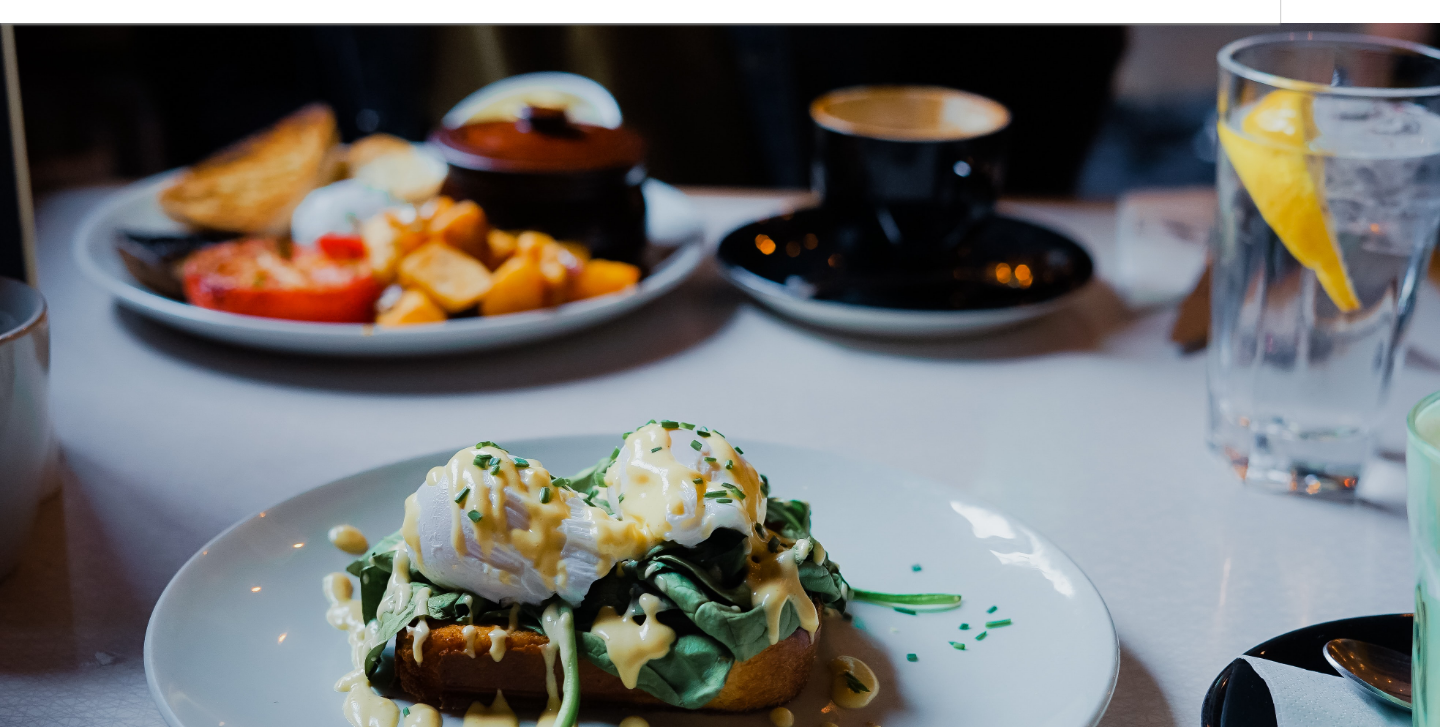
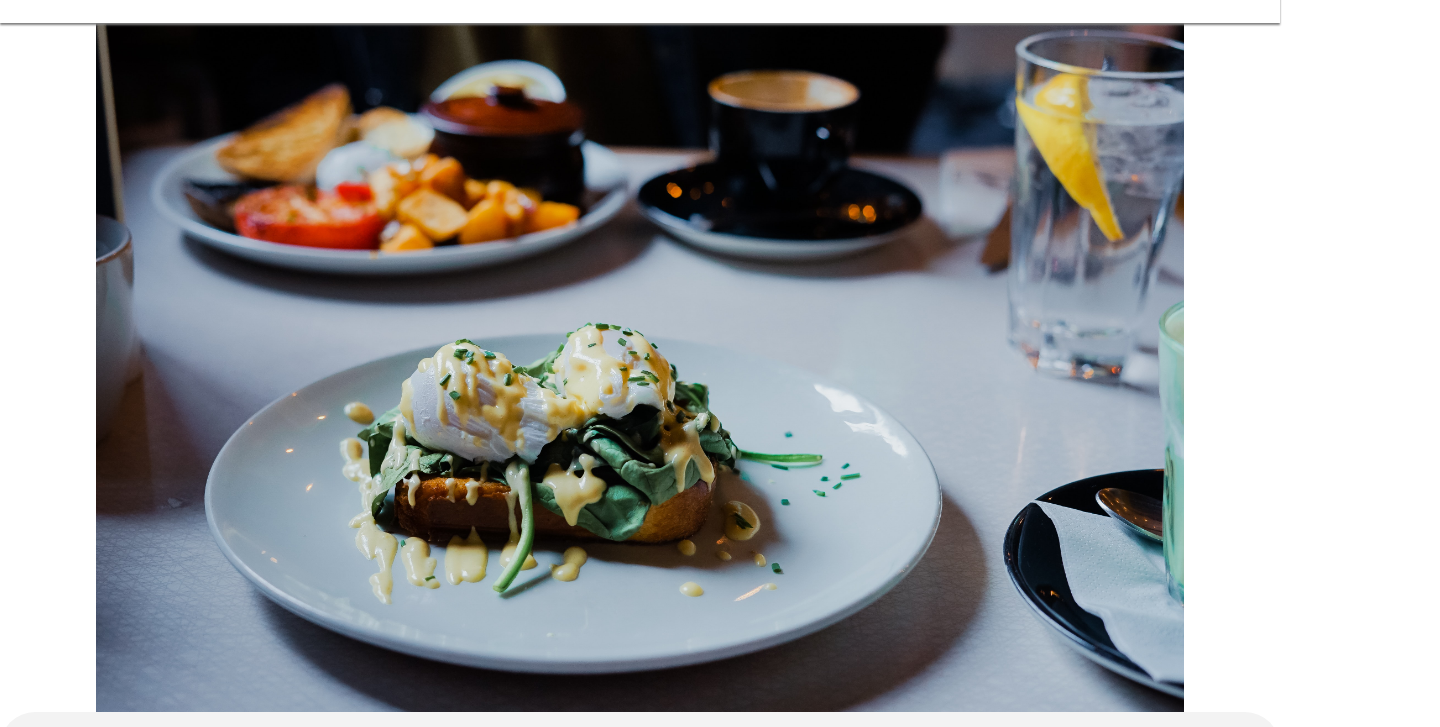
Before and after one commit to JefStartDev/ohmyfood, a website: page A-la-française.html in a window 1280 px wide. Shown: the part 73-800 px from the top of the page, 1440 px wide, since content can reach past the window. Drawn offline with nearby package versions, Linux system fonts and the light colour scheme; a web font is replaced by a local one.

Commit message:
version finale

```diff
--- a/sass/pages/menus.scss
+++ b/sass/pages/menus.scss
@@ -4,7 +4,19 @@
 @use "../utils/animations";
 
 
-
+.photo__resto{
+    text-align: center;
+  }
+  .photo__resto img{
+  max-width:100% ;
+  max-height: 25%;
+  margin: 0;
+  padding: 0;
+  @media (min-width:768px){
+    max-width: 85vw;
+    position: relative;
+  }
+  }
 
 .photo__resto{
     margin-bottom: -40px;
```
Also changed, not shown: style.scss (+15 -0 lines), style.css, 1 other file.
